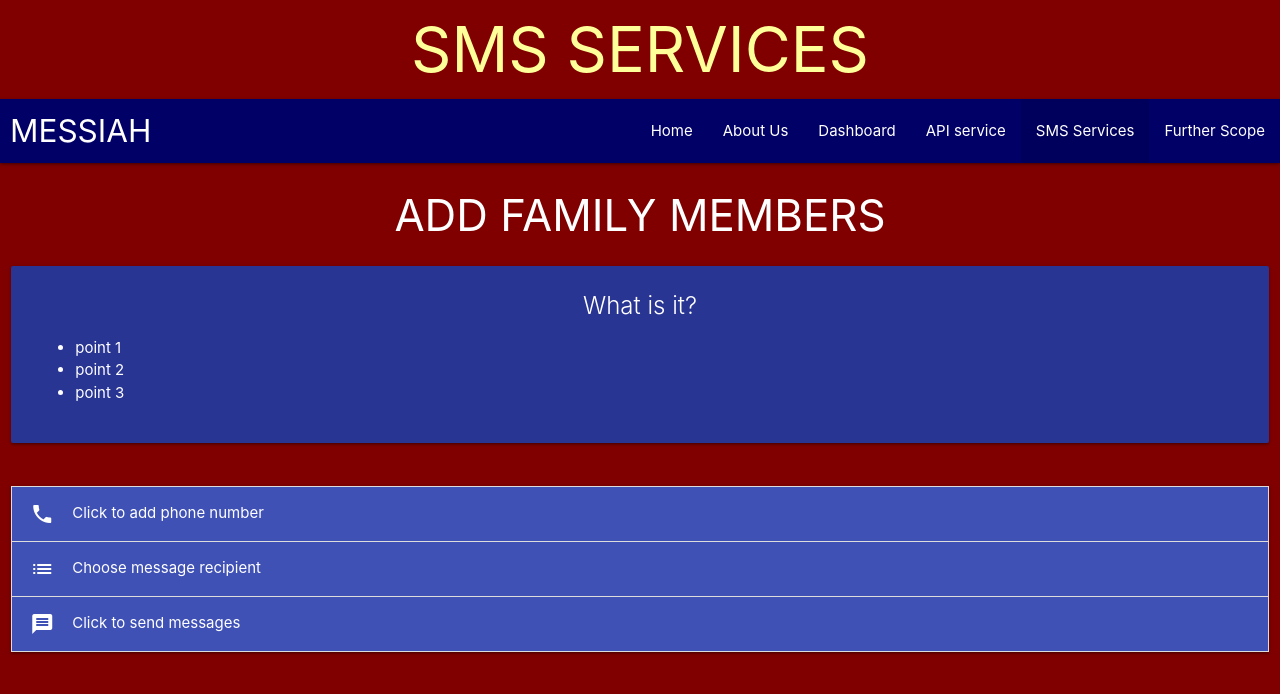
After one commit to thealphadollar/messiah, a PHP site: page /sms.html in a window 1280 px wide. The commit adds this page. Shown: the top 694 px of the page. Run offline with PHP 8.4, Linux system fonts and the light colour scheme.

Commit message:
SMS service page is added (#64)

```diff
--- a/src/frontend/about.html
+++ b/src/frontend/about.html
@@ -27,6 +27,7 @@
 		        <li class="active"><a href="about.html">About Us</a></li>
 		        <li><a href="dashboard.html">Dashboard</a></li>
 		        <li><a href="api.html">API service</a></li>
+            <li><a href="sms.html">SMS Services</a></li>
 		        <li><a href="scope.html">Further Scope</a></li>
 			  </ul>
 	    	</div>
@@ -37,6 +38,7 @@
 		        <li class="active"><a href="about.html">About Us</a></li>
 		        <li><a href="dashboard.html">Dashboard</a></li>
 		        <li><a href="api.html">API service</a></li>
+            <li><a href="sms.html">SMS Services</a></li>
 		        <li><a href="scope.html">Further Scope</a></li>
   </ul>
   <div>
--- a/src/frontend/api.html
+++ b/src/frontend/api.html
@@ -24,6 +24,7 @@
 		        <li><a href="about.html">About Us</a></li>
 		        <li><a href="dashboard.html">Dashboard</a></li>
 		        <li class="active"><a href="api.html">API service</a></li>
+		        <li><a href="sms.html">SMS Services</a></li>
 		        <li><a href="scope.html">Further Scope</a></li>
 			  </ul>
 	    	</div>
@@ -34,6 +35,7 @@
 		        <li><a href="about.html">About Us</a></li>
 		        <li><a href="dashboard.html">Dashboard</a></li>
 		        <li class="active"><a href="api.html">API service</a></li>
+		        <li><a href="sms.html">SMS Services</a></li>
 		        <li><a href="scope.html">Further Scope</a></li>
   </ul>
       <!--JavaScript at end of body for optimized loading-->
--- a/src/frontend/css/style.css
+++ b/src/frontend/css/style.css
@@ -51,3 +51,28 @@ h4 {
 	height: 240px;
 	margin: 0;
 }
+
+.collapse{
+	background-color: #3f51b5;
+}
+.collapse-inner{
+	background-color: #9fa8da;
+}
+.no-spinners [type='number'] {
+  -moz-appearance:textfield;
+}
+
+.no-spinners::-webkit-outer-spin-button,
+.no-spinners::-webkit-inner-spin-button {
+  -webkit-appearance: none;
+  margin: 0;
+}
+
+#inpt-number{
+	width: 150px ;
+	border: 2px solid #888 ;
+	border-radius: 10px ;
+	height: 30px ;
+	padding: 2px ;
+	padding-left: 5px;
+}
--- a/src/frontend/dashboard.html
+++ b/src/frontend/dashboard.html
@@ -27,6 +27,7 @@
 		        <li><a href="about.html">About Us</a></li>
 		        <li class="active"><a href="dashboard.html">Dashboard</a></li>
 		        <li><a href="api.html">API service</a></li>
+            <li><a href="sms.html">SMS Services</a></li>
 		        <li><a href="scope.html">Further Scope</a></li>
 			  </ul>
 	    	</div>
@@ -172,6 +173,7 @@
             <li><a href="about.html">About Us</a></li>
             <li class="active"><a href="dashboard.html">Dashboard</a></li>
             <li><a href="api.html">API service</a></li>
+            <li><a href="sms.html">SMS Services</a></li>
             <li><a href="scope.html">Further Scope</a></li>
         </ul>
     </body>
--- a/src/frontend/index.html
+++ b/src/frontend/index.html
@@ -27,6 +27,7 @@
 		        <li><a href="about.html">About Us</a></li>
 		        <li><a href="dashboard.html">Dashboard</a></li>
 		        <li><a href="api.html">API service</a></li>
+            <li><a href="sms.html">SMS Services</a></li>
 		        <li><a href="scope.html">Further Scope</a></li>
 			  </ul>
 	    	</div>
@@ -75,6 +76,7 @@ due to <span id="calamity" style="color: #ffff99;">Flood</span>s?</pre>
 		        <li><a href="about.html">About Us</a></li>
 		        <li><a href="dashboard.html">Dashboard</a></li>
 		        <li><a href="api.html">API service</a></li>
+            <li><a href="sms.html">SMS Services</a></li>
 		        <li><a href="scope.html">Further Scope</a></li>
   </ul>
       <!--JavaScript at end of body for optimized loading-->
--- a/src/frontend/scope.html
+++ b/src/frontend/scope.html
@@ -24,6 +24,7 @@
 		        <li><a href="about.html">About Us</a></li>
 		        <li><a href="dashboard.html">Dashboard</a></li>
 		        <li><a href="api.html">API service</a></li>
+            <li><a href="sms.html">SMS Services</a></li>
 		        <li class="active"><a href="scope.html">Further Scope</a></li>
 			  </ul>
 	    	</div>
@@ -84,6 +85,7 @@
 		        <li><a href="about.html">About Us</a></li>
 		        <li><a href="dashboard.html">Dashboard</a></li>
 		        <li><a href="api.html">API service</a></li>
+            <li><a href="sms.html">SMS Services</a></li>
 		        <li class="active"><a href="scope.html">Further Scope</a></li>
   </ul>
       <!--JavaScript at end of body for optimized loading-->
--- /dev/null
+++ b/src/frontend/sms.html
@@ -0,0 +1,112 @@
+<!DOCTYPE html>
+  <html>
+    <head>
+      <!--Import Google Icon Font-->
+      <link href="https://fonts.googleapis.com/icon?family=Material+Icons" rel="stylesheet">
+      <!--Import materialize.css-->
+      <link type="text/css" rel="stylesheet" href="css/materialize.min.css" media="screen,projection"/>
+      <link rel="stylesheet" type="text/css" href="css/style.css">
+      <!--Let browser know website is optimized for mobile-->
+      <meta name="viewport" content="width=device-width, initial-scale=1.0"/>
+      <script src="https://cdnjs.cloudflare.com/ajax/libs/jquery/1.12.4/jquery.js"></script>
+      <title>Messiah</title>
+    </head>
+	<body>
+		<div class="heading">
+			<h1>SMS SERVICES</h1>
+		</div>
+		<nav>
+	    	<div class="nav-wrapper" style="background: #000066;">
+		      <a href="#!" class="brand-logo">MESSIAH</a>
+		      <a href="#" data-target="mobile-demo" class="sidenav-trigger"><i class="material-icons">menu</i></a>
+		      <ul class="right hide-on-med-and-down">
+		        <li><a href="index.html">Home</a></li>
+		        <li><a href="about.html">About Us</a></li>
+		        <li><a href="dashboard.html">Dashboard</a></li>
+		        <li><a href="api.html">API service</a></li>
+            <li class="active"><a href="sms.html">SMS Services</a></li>
+		        <li><a href="scope.html">Further Scope</a></li>
+			  </ul>
+	    	</div>
+  		</nav>
+      <h3 style="color: #fff;text-align: center;">ADD FAMILY MEMBERS</h1>
+      <div class="row">
+        <div class="col s12 m12 l12">
+          <div class="card indigo darken-3">
+            <div class="card-content white-text">
+              <span class="card-title" style="text-align: center;">What is it?</span>
+                <ul class="browser-default">
+                  <li>point 1</li>
+                  <li>point 2</li>
+                  <li>point 3</li>
+                </ul>
+            </div>
+          </div>
+        </div>
+      </div>
+
+      <div class="row">
+        <div class="col s12 m12 l12">
+          <ul class="collapsible">
+            <li>
+              <div class="collapsible-header white-text collapse"><i class="material-icons">phone</i>Click to add phone number</div>
+              <div class="collapsible-body collapse-inner">
+                <h5 style="text-align: center;">Enter Phone Number</h5>
+                <div class="center">
+                  <form method="" action="">
+                    <input class="no-spinners" type="number" name="number" id="inpt-number" required>
+                    <input type="submit" class="btn waves-effect waves-light" name="submitno" value="Add" style="margin: 6px 0px 8px 10px;">
+                  </form>
+                </div>
+              </div>
+            </li>
+            <li>
+              <div class="collapsible-header white-text collapse"><i class="material-icons">list</i>Choose message recipient</div>
+              <div class="collapsible-body collapse-inner">
+                <h5 style="text-align: center;">List of Numbers</h5>
+              </div>
+            </li>
+            <li>
+              <div class="collapsible-header white-text collapse"><i class="material-icons">message</i>Click to send messages</div>
+              <div class="collapsible-body collapse-inner">
+                <h5 style="text-align: center;">Enter Message</h5>
+                <div class="center">
+                  <form method="" action="POST">
+                    <textarea name="message" style="border: 2px solid #888; border-radius: 10px; height: 10rem;width: 50%; padding: 10px; font-size: 1.5rem" required></textarea><br>
+                    <input type="submit" class="btn waves-effect waves-light" name="submitmsg" value="Send" style="margin-top: 20px">
+                  </form>
+                </div>
+              </div>
+            </li>
+          </ul>
+
+        </div>
+      </div>
+
+
+
+
+
+
+
+
+  			<ul class="sidenav" id="mobile-demo">
+    			<li><a href="index.html">Home</a></li>
+		        <li><a href="about.html">About Us</a></li>
+		        <li><a href="dashboard.html">Dashboard</a></li>
+		        <li><a href="api.html">API service</a></li>
+            <li class="active"><a href="sms.html">SMS Services</a></li>
+		        <li><a href="scope.html">Further Scope</a></li>
+  </ul>
+      <!--JavaScript at end of body for optimized loading-->
+      <script type="text/javascript" src="js/materialize.min.js"></script>
+      <script type="text/javascript">
+      	$(document).ready(function(){
+    $('.sidenav').sidenav();
+    $('.collapsible').collapsible();
+  });
+
+
+      </script>
+    </body>
+  </html>
```
Also changed, not shown: 2 other files.
